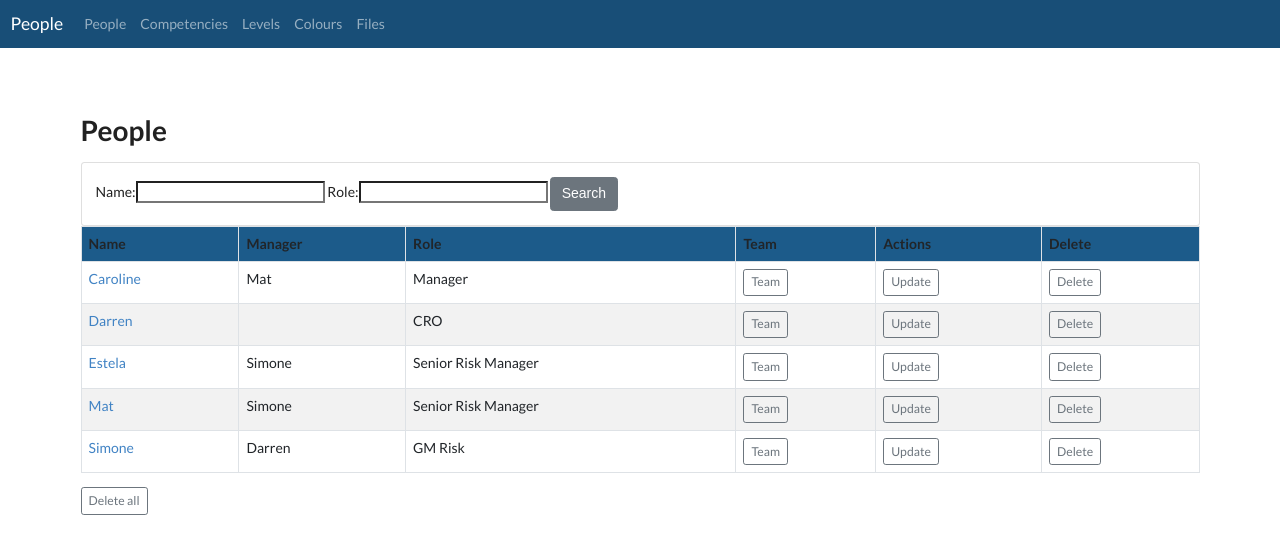
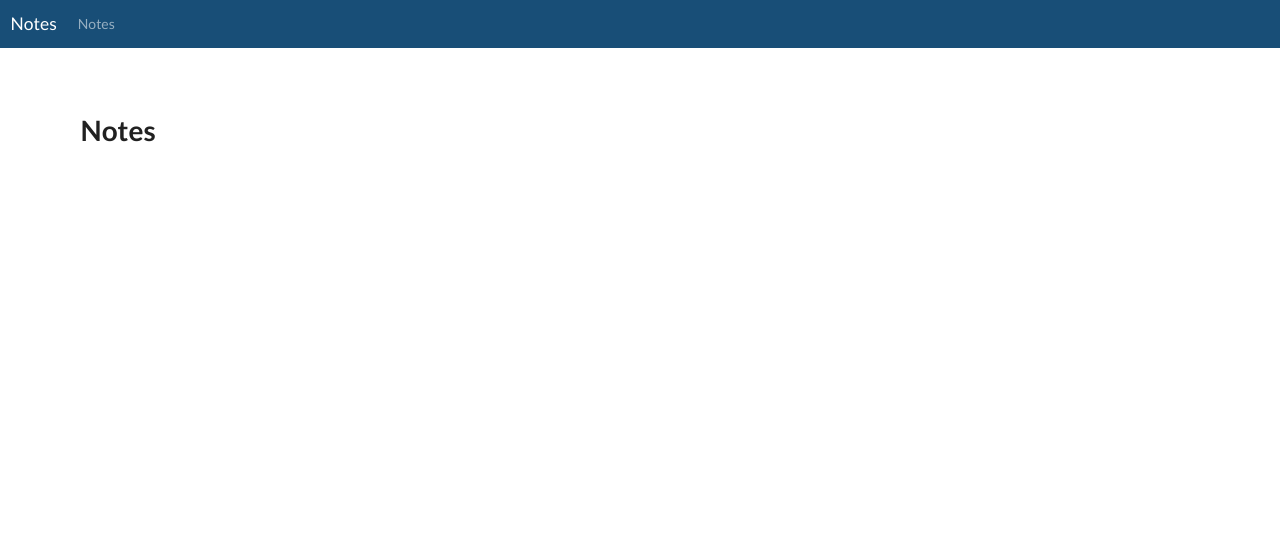
Before and after one commit to DarrenRobinson500/skills, a Django app: page / in a window 1280 px wide. Shown: the top 554 px of the page. Run offline with Django 3.2, Linux system fonts and the light colour scheme; data comes from the database, SQL or seed files in the repository; some libraries are stand-ins or nearby versions.

Commit message:
prep for heroku

```diff
--- a/app/filters.py
+++ b/app/filters.py
@@ -1,7 +1,7 @@
-import django_filters
-from .models import *
-
-class PeopleFilter(django_filters.FilterSet):
-    class Meta:
-        model = People
-        fields = ("name", "role", )
+# import django_filters
+# from .models import *
+#
+# class PeopleFilter(django_filters.FilterSet):
+#     class Meta:
+#         model = People
+#         fields = ("name", "role", )
--- a/app/views.py
+++ b/app/views.py
@@ -4,6 +4,10 @@ from .models import People, Skill_Cat, Skill_Level, Skill, Score, File, Target,
 from .forms import FileForm, SkillForm, PeopleForm
 from .filters import *
 import openpyxl as xl
+
+def notes_list(request):
+    return render(request, 'notes_list.html', {})
+
 
 def people_list(request):
     if Colour.objects.filter(active=True).count() > 0:
@@ -14,7 +18,8 @@ def people_list(request):
         colour = Colour().save()
 
     list = People.objects.all().order_by('name')
-    filter = PeopleFilter()
+    # filter = PeopleFilter()
+    filter = None
     return render(request, 'people_list.html', {'list': list, 'filter':filter, 'colour':colour})
 
 def people_team(request, id):
--- a/skills/urls.py
+++ b/skills/urls.py
@@ -7,7 +7,8 @@ from django.conf.urls.static import static
 
 urlpatterns = [
     path('admin/', admin.site.urls),
-    path('', views.people_list, name='people_list'),
+    path('', views.notes_list, name='notes_list'),
+    # path('', views.people_list, name='people_list'),
 
     path('people_list', views.people_list, name='people_list'),
     path('people_team/<id>', views.people_team, name='people_team'),
--- a/templates/base.html
+++ b/templates/base.html
@@ -9,7 +9,7 @@
     <!-- Bootstrap CSS -->
     <link href="https://cdn.jsdelivr.net/npm/bootstrap@5.0.0-beta3/dist/css/bootstrap.min.css" rel="stylesheet" integrity="sha384-eOJMYsd53ii+scO/bJGFsiCZc+5NDVN2yr8+0RDqr0Ql0h+rP48ckxlpbzKgwra6" crossorigin="anonymous">
 
-    <title>Risk</title>
+    <title>Notes</title>
     <!-- jquery -->
     <script src="https://code.jquery.com/jquery-3.5.1.min.js"></script>
 
@@ -24,7 +24,7 @@
 
   </head>
   <body>
-          {% include 'navbar.html' %}
+          {% include 'navbar2.html' %}
 
   <br/>
   <div class = "container">
--- /dev/null
+++ b/templates/navbar2.html
@@ -0,0 +1,14 @@
+{% load tags %}
+<nav class="navbar navbar-dark navbar-expand-xl" style="background-color: #{% colour_nav request %};">
+  <div class="container-fluid">
+    <a class="navbar-brand" href="{% url 'people_list' %}"> Notes </a>
+    <button class="navbar-toggler" type="button" data-bs-toggle="collapse" data-bs-target="#navbarSupportedContent" aria-controls="navbarSupportedContent" aria-expanded="false" aria-label="Toggle navigation">
+      <span class="navbar-toggler-icon"></span>
+    </button>
+    <div class="collapse navbar-collapse" id="navbarSupportedContent">
+      <ul class='navbar-nav me-auto mb-2 mb-lg-0'>
+        <li class='nav-item'><a class='nav-link' href="{% url 'notes_list' %}" role='button' aria-expanded='false'>Notes</a></li>
+      </ul>
+    </div>
+  </div>
+</nav>
--- /dev/null
+++ b/templates/notes_list.html
@@ -0,0 +1,7 @@
+{% extends 'base.html'%}
+{% block content %}
+
+<h1>Notes</h1>
+
+<br><br>
+{% endblock %}
```
Also changed, not shown: requirements.txt (+47 -0 lines).
